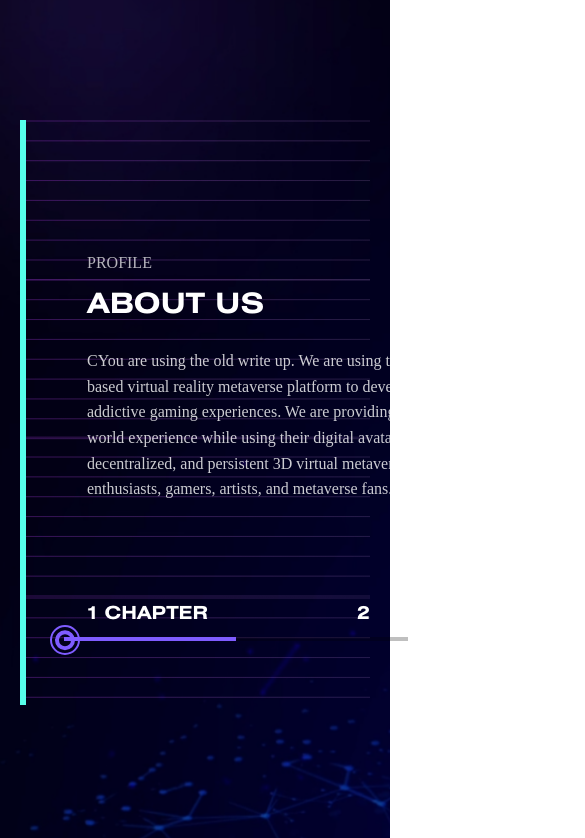
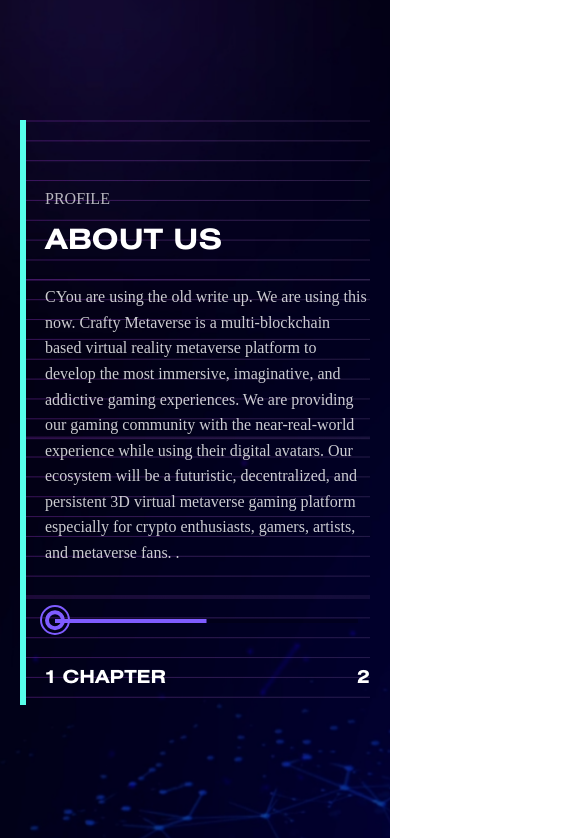
Before and after one commit to Berzerk313/Crafty-Metaverse, a website: page index.html in a window 390 px wide. Shown: the part 1140-1978 px from the top of the page, 585 px wide, since content can reach past the window. Drawn offline with nearby package versions, Linux system fonts and the light colour scheme; a small style sheet from the web is missing.

Commit message:
about pagination

```diff
--- a/source/scss/style.scss
+++ b/source/scss/style.scss
@@ -430,6 +430,9 @@
             min-height: 787px;
             // height: 1050px;
         }
+        &-info{
+            padding-left: 19px;
+        }
     }
 }
 
@@ -492,13 +495,18 @@
     }
 
     &-swiper {
-        max-width: 622px;
+        // max-width: 622px;
+        width: 100%;
+        // overflow: visible ;
+        // !important
     }
 
-    &-wrapper {}
+    &-wrapper {
+        width: 100%;
+    }
 
     &-slide {
-
+        width: 100%;
         p {
             color: #FFF;
             font-family: 'Plus Jakarta Display';
@@ -544,7 +552,8 @@
     //     left: 0;
     // }
     &__pagination {
-        max-width: 380px;
+        // max-width: 380px;
+
         --swiper-theme-color: #7F5CFF;
         --swiper-navigation-size: 10px;
         // transform: translate();
@@ -552,7 +561,7 @@
     &__pagination-ellipse{
         position: absolute;
         // top: -65px;
-        left: 7%;
+        left: 8.8%;
         bottom: 8.5%;
         width: 30px;
         height: 30px;
@@ -560,20 +569,77 @@
     .swiper-pagination-progressbar.swiper-pagination-horizontal{
         top: unset;
         bottom: 11%;
-        left: 11%;
+        left: 12%;
+        width: 58%;
+
     }
 }
 
-// @media (max-width: 720px) {
-//     .about{
-//         &-swiper{
-//             // width: 321px;
-//         }
-//         &-slide{
+@media (max-width: 800px) {
+    .about{
+        .swiper-pagination-progressbar.swiper-pagination-horizontal{
+            top: unset;
+            bottom: 18%;
+            left: 13%;
+            width: 58%;
 
-//             p{
-//                 width: 321px;
-//             }
-//         }
-//     }
-// }
+        }
+        &__pagination-ellipse{
+            bottom: 15.5%;
+        }
+    }
+}
+
+@media (max-width: 700px) {
+    .about{
+        &-info{
+            padding-left: 19px;
+        }
+        .swiper-pagination-progressbar.swiper-pagination-horizontal{
+            left: 8%;
+        }
+        &__pagination-ellipse{
+            left: 4.8%;
+        }
+    }
+}
+
+@media (max-width: 650px) {
+    .about{
+        .swiper-pagination-progressbar.swiper-pagination-horizontal{
+            top: unset;
+            bottom: 18%;
+            left: 8.5%;
+            width: 65%;
+
+        }
+    }
+}
+
+@media (max-width: 600px) {
+    .about{
+        .swiper-pagination-progressbar.swiper-pagination-horizontal{
+            top: unset;
+            bottom: 18%;
+            left: 8.5%;
+            width: 80%;
+
+        }
+    }
+}
+
+@media (max-width: 500px) {
+    .about{
+        .swiper-pagination-progressbar.swiper-pagination-horizontal{
+            top: unset;
+            bottom: 14%;
+            left: 8.5%;
+            width: 88%;
+
+        }
+        &__pagination-ellipse{
+            bottom: 12%;
+            left: 4%;
+        }
+    }
+}
```
Also changed, not shown: css/style.css, 1 other file.
